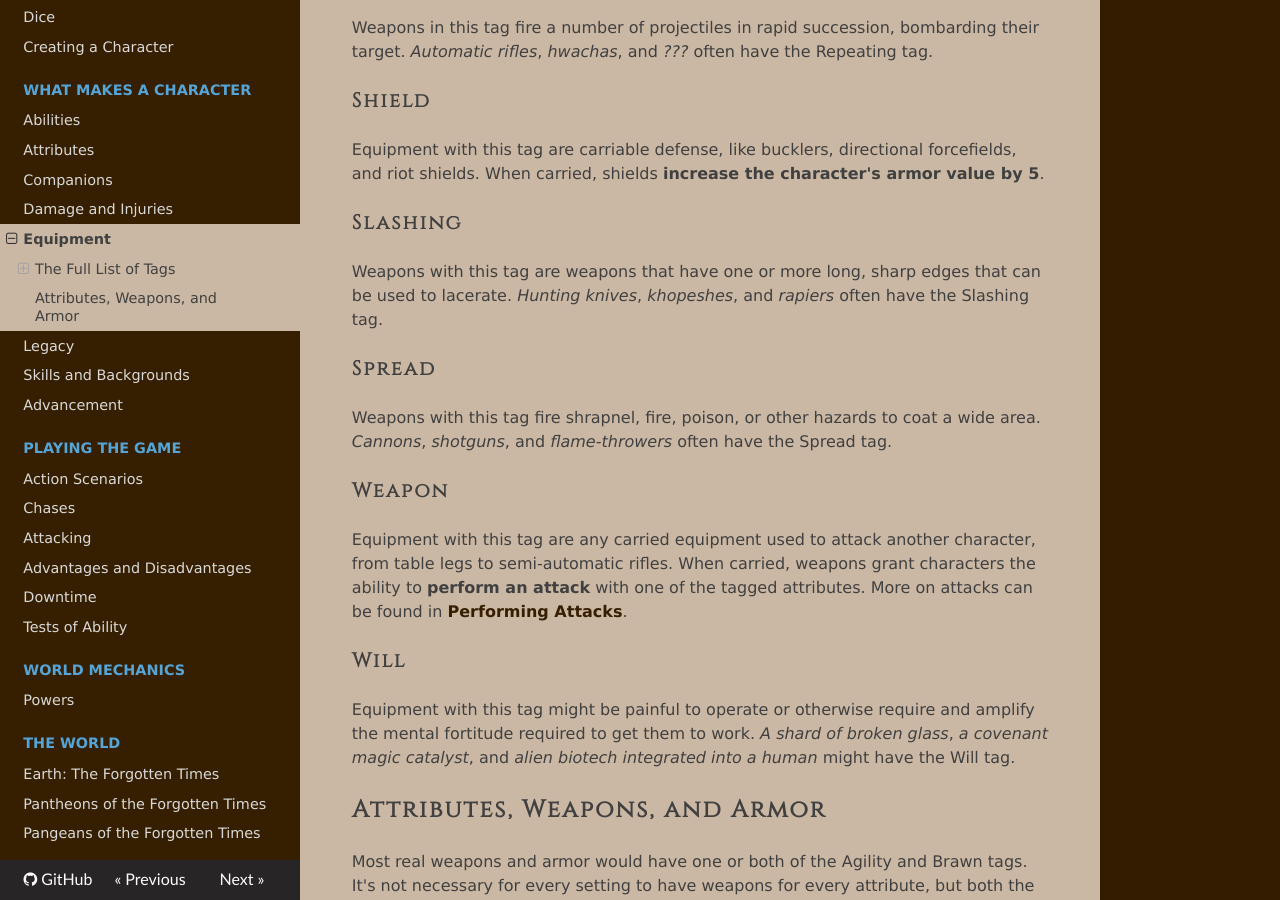
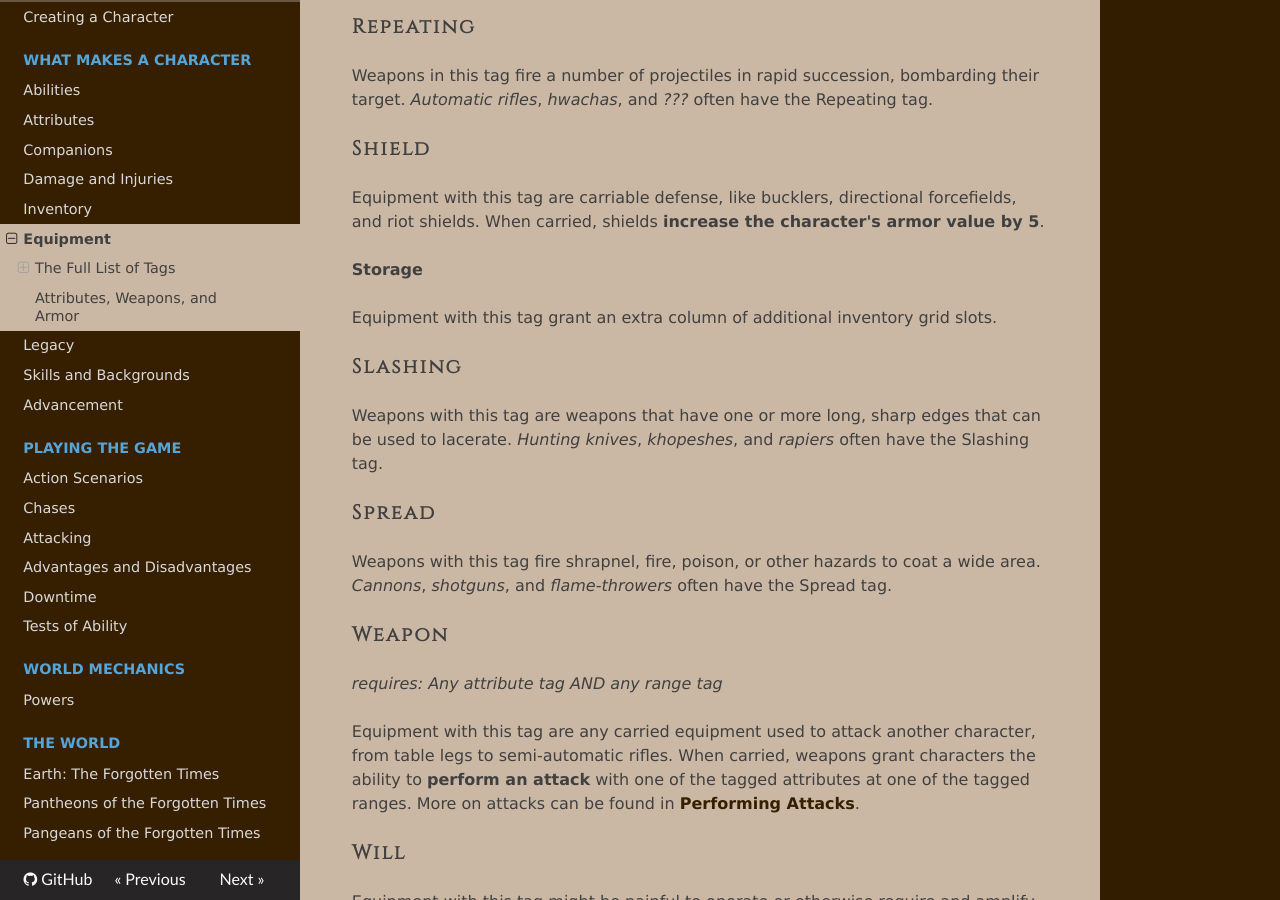
Before and after one commit to TheFifthRider/simply-roleplaying-webapp, an MkDocs documentation site: the page built from docs/character/equipment.md, in a window 1280 px wide and 900 px high, scrolled down 3051 px. Built offline with MkDocs 1.6.1, drawn with Linux system fonts in a browser that asks for light colours; nearby versions of some CDN libraries; some of the changed text lies outside the part shown.

Commit message:
feat: Adding first draft of Inventory Grid

```diff
--- a/docs/character/equipment.md
+++ b/docs/character/equipment.md
@@ -19,6 +19,8 @@
 Equipment with this tag make is often light, compact, or relies on manual precision to operate effectively. _Bows_, _scimitars_, _sniper rifles_, and _pistols_ often have the Agility tag.
 
 ### Armor
+
+_requires: any attribute tag_
 
 Equipment with this tag are wearable defense like personal shield generators, Kevlar vests, or full plate. When worn, armor grants the wearer with **armor value** equal to **the highest passive value of the equipment's tagged attributes**. A character can only benefit from one set of armor at a time.
 
@@ -88,6 +90,10 @@
 
 Equipment with this tag are carriable defense, like bucklers, directional forcefields, and riot shields. When carried, shields **increase the character's armor value by 5**.
 
+**Storage**
+
+Equipment with this tag grant an extra column of additional inventory grid slots.
+
 ### Slashing
 
 Weapons with this tag are weapons that have one or more long, sharp edges that can be used to lacerate. _Hunting knives_, _khopeshes_, and _rapiers_ often have the Slashing tag.
@@ -97,7 +103,9 @@
 
 ### Weapon
 
-Equipment with this tag are any carried equipment used to attack another character, from table legs to semi-automatic rifles. When carried, weapons grant characters the ability to **perform an attack** with one of the tagged attributes. More on attacks can be found in [Performing Attacks](../gameplay/attacking.md).
+_requires: Any attribute tag AND any range tag_
+
+Equipment with this tag are any carried equipment used to attack another character, from table legs to semi-automatic rifles. When carried, weapons grant characters the ability to **perform an attack** with one of the tagged attributes at one of the tagged ranges. More on attacks can be found in [Performing Attacks](../gameplay/attacking.md).
 
 ### Will
 
--- a/mkdocs.yml
+++ b/mkdocs.yml
@@ -11,6 +11,7 @@
         - character/attributes.md
         - character/companions.md
         - character/damage_and_injuries.md
+        - character/inventory.md
         - character/equipment.md
         - character/legacy.md
         - character/skills.md
```
Also changed, not shown: docs/character/inventory.md (added, +49 -0 lines).
